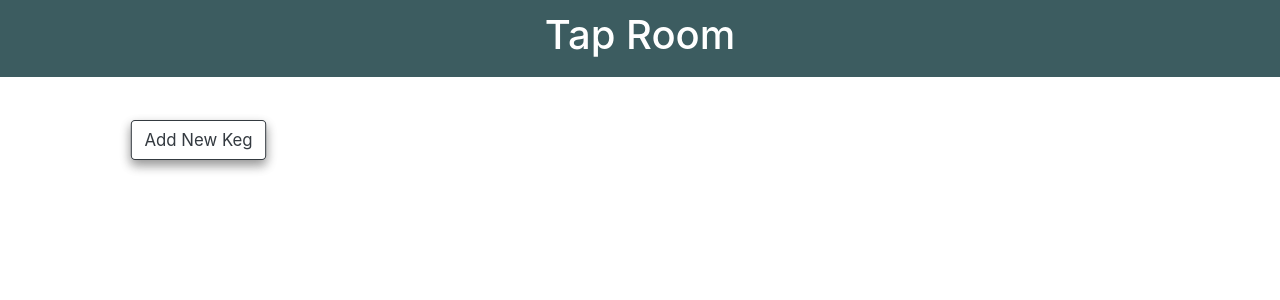
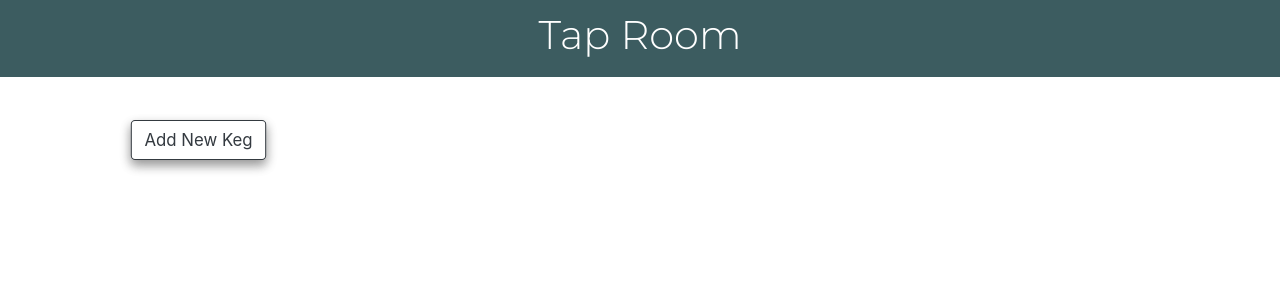
Before and after one commit to fc-dogan/Taproom-Redux, a React (Create React App) app: page / in a window 1280 px wide. Shown: the top 300 px of the page. Built offline with nearby package versions, Linux system fonts and the light colour scheme.

Commit message:
update card style

```diff
--- a/public/index.html
+++ b/public/index.html
@@ -24,7 +24,8 @@
       work correctly both with client-side routing and a non-root public URL.
       Learn how to configure a non-root public URL by running `npm run build`.
     -->
-    <title>React App</title>
+    <link href="https://fonts.googleapis.com/css2?family=Montserrat:wght@300&display=swap" rel="stylesheet">
+    <link href="https://fonts.googleapis.com/css2?family=Roboto+Mono&display=swap" rel="stylesheet">    <title>React App</title>
   </head>
   <body>
     <noscript>You need to enable JavaScript to run this app.</noscript>
--- a/src/components/Header.js
+++ b/src/components/Header.js
@@ -4,7 +4,8 @@ const headerStyle ={
   padding: ".66rem 0",
   textAlign: "center",
   backgroundColor: "#3C5C60",
-  color: "#fff"
+  color: "#fff",
+  fontFamily: "'Montserrat', sans-serif",
 }
 
 function Header() {
--- a/src/components/Keg.js
+++ b/src/components/Keg.js
@@ -26,7 +26,7 @@ function Keg(props) {
       <div>
         <Col style={{padding: '10px'}}>
           <Card style={kegStyles} >
-            <Card.Title> {props.name}</Card.Title>
+            <Card.Title style={{backgroundColor: '#8FABAF', padding: '8px'}}> {props.name}</Card.Title>
             <Card.Text>
                 <strong>Price:</strong> ${props.price} <br/>
                 <strong>pints in keg:</strong> { props.quantity > 0 ? props.quantity : "out of stock" }
```
